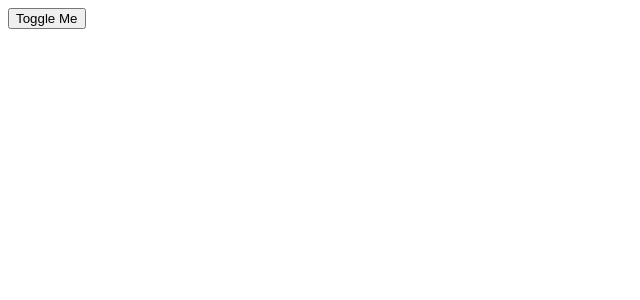
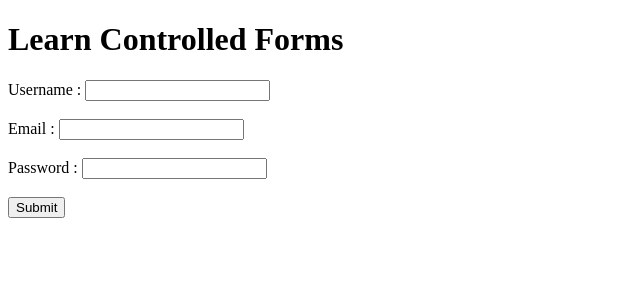
Before and after one commit to iamkeshavSharma19/ReactJSPracticeJuly, a React (Vite) app: page / in a window 1280 px wide. Shown: the top 300 px of the page, without its empty margins (0-640 px from the left). Built offline with nearby package versions, Linux system fonts and the light colour scheme.

Commit message:
Controlled Forms By Following Completed

```diff
--- a/src/App.jsx
+++ b/src/App.jsx
@@ -5,6 +5,7 @@ import TodoContextProvider from "./components/TodoAppContextAPIByFollowing/conte
 import TodoApp from "./components/TodoAppContextAPIByFollowing/TodoApp";
 import ControlledForms02ByFollowing from "./components/ControlledFormsPart2UsingSingleState/ControlledForms02ByFollowing";
 import LifeCycleCBCByFollowing from "./components/LifeCycleByFollowing/LifeCycleCBCByFollowing";
+import ControlledForm01ByFollowing from "./ControlledFormsAugPractice/ControlledForm01ByFollowing";
 
 const App = () => {
   const [toggle, setToggle] = useState(false);
@@ -17,8 +18,9 @@ const App = () => {
         <TodoApp />
       </TodoContextProvider> */}
       {/* <ControlledForms02ByFollowing /> */}
-      <button onClick={handleToggle}>Toggle Me</button>
-      {toggle && <LifeCycleCBCByFollowing />}
+      {/* <button onClick={handleToggle}>Toggle Me</button>
+      {toggle && <LifeCycleCBCByFollowing />} */}
+      <ControlledForm01ByFollowing />
     </div>
   );
 };
--- /dev/null
+++ b/src/ControlledFormsAugPractice/ControlledForm01ByFollowing.jsx
@@ -0,0 +1,73 @@
+import React, { useState } from "react";
+
+const ControlledForm01ByFollowing = () => {
+  const [username, setUsername] = useState("");
+  const [email, setEmail] = useState("");
+  const [password, setPassword] = useState("");
+
+  const handleUsername = (e) => {
+    setUsername(e.target.value);
+  };
+
+  const handleEmail = (e) => {
+    setEmail(e.target.value);
+  };
+
+  const handlePassword = (e) => {
+    setPassword(e.target.value);
+  };
+
+  const handleFormSubmit = (e) => {
+    e.preventDefault();
+    if (!username || !email || !password) {
+      alert("All Fields Are Required");
+      return;
+    }
+    console.log("Form Submitted");
+
+    let formData = { username, email, password };
+
+    console.log(formData);
+
+    //~Storing the data also in the local Storage
+    //?check if users exists in the localStorage.
+    const savedUsers = JSON.parse(localStorage.getItem("users")) || [];
+    savedUsers.push(formData);
+    localStorage.setItem("users", JSON.stringify(savedUsers));
+
+    //?Clearing all the input fields
+    setUsername("");
+    setEmail("");
+    setPassword("");
+  };
+
+  return (
+    <div>
+      <h1>Learn Controlled Forms</h1>
+      <form onSubmit={handleFormSubmit}>
+        <label htmlFor="username">Username : </label>
+        <input
+          type="text"
+          id="username"
+          value={username}
+          onChange={handleUsername}
+        />
+        <br /> <br />
+        <label htmlFor="email">Email : </label>
+        <input type="text" id="email" value={email} onChange={handleEmail} />
+        <br /> <br />
+        <label htmlFor="password">Password : </label>
+        <input
+          type="text"
+          id="password"
+          value={password}
+          onChange={handlePassword}
+        />
+        <br /> <br />
+        <button>Submit</button>
+      </form>
+    </div>
+  );
+};
+
+export default ControlledForm01ByFollowing;
```
